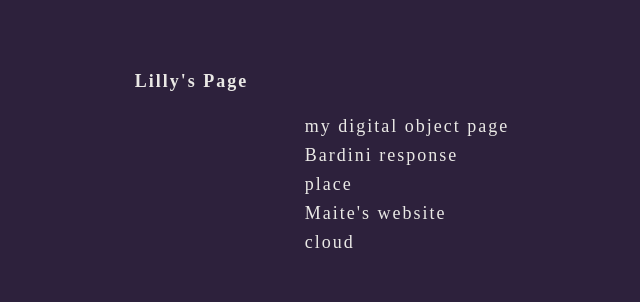
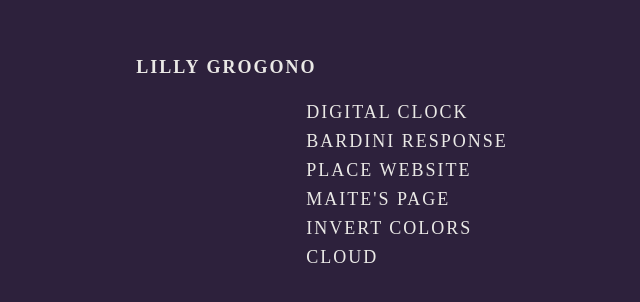
Before and after one commit to lillygrogono/circle-lilly, a plain HTML site: page index.html in a window 1280 px wide. Shown: the part 238-540 px from the top of the page, without its empty margins (318-958 px from the left). Drawn offline with Linux system fonts and the light colour scheme; a web font is replaced by a local one.

Commit message:
Add files via upload

```diff
--- a/index.html
+++ b/index.html
@@ -10,15 +10,17 @@ href="home.css">
 
 <body>
    <div class="container">
-    <h1>Lilly's Page</h1>
+    <h1>LILLY GROGONO</h1>
     <div class="grid">
-        <a href="digi-object.html">my digital object page</a>
-        <a href="bardini.html">Bardini response</a>
-        <a href="place.html">place</a>
-        <a href="https://maiteavila.github.io/circle-maite/">Maite's website</a>
+        <a href="digi-object.html">DIGITAL CLOCK</a>
+        <a href="bardini.html">BARDINI RESPONSE</a>
+        <a href="place.html">PLACE WEBSITE</a>
+        <a href="https://maiteavila.github.io/circle-maite/">MAITE'S PAGE</a>
+        <button id="button">INVERT COLORS</button>
+        <script src="button.js"></script>
     </div>
 
-    <a class="cloud-link" href="cloud.html">cloud</a>
+    <a class="cloud-link" href="cloud.html">CLOUD</a>
 
    </div>
 
```
